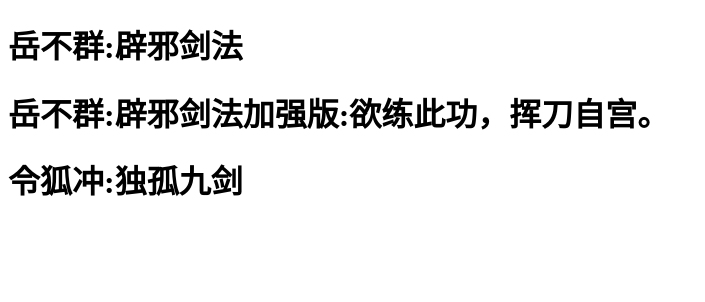
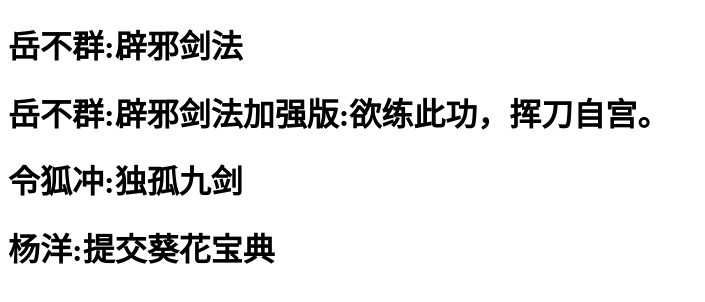
Before and after one commit to No1xuejiang/huashan, a plain HTML site: page index.html in a window 1280 px wide. Shown: the whole page, without its empty margins (0-705 px from the left). Drawn offline with Linux system fonts and the light colour scheme.

Commit message:
yangyang comment
更新了葵花宝典 拿去吧

```diff
--- a/index.html
+++ b/index.html
@@ -10,5 +10,6 @@
     <h1>岳不群:辟邪剑法</h1>
     <h1>岳不群:辟邪剑法加强版:欲练此功，挥刀自宫。</h1>
     <h1>令狐冲:独孤九剑</h1>
+    <h1>杨洋:提交葵花宝典</h1>
 </body>
 </html>
```
